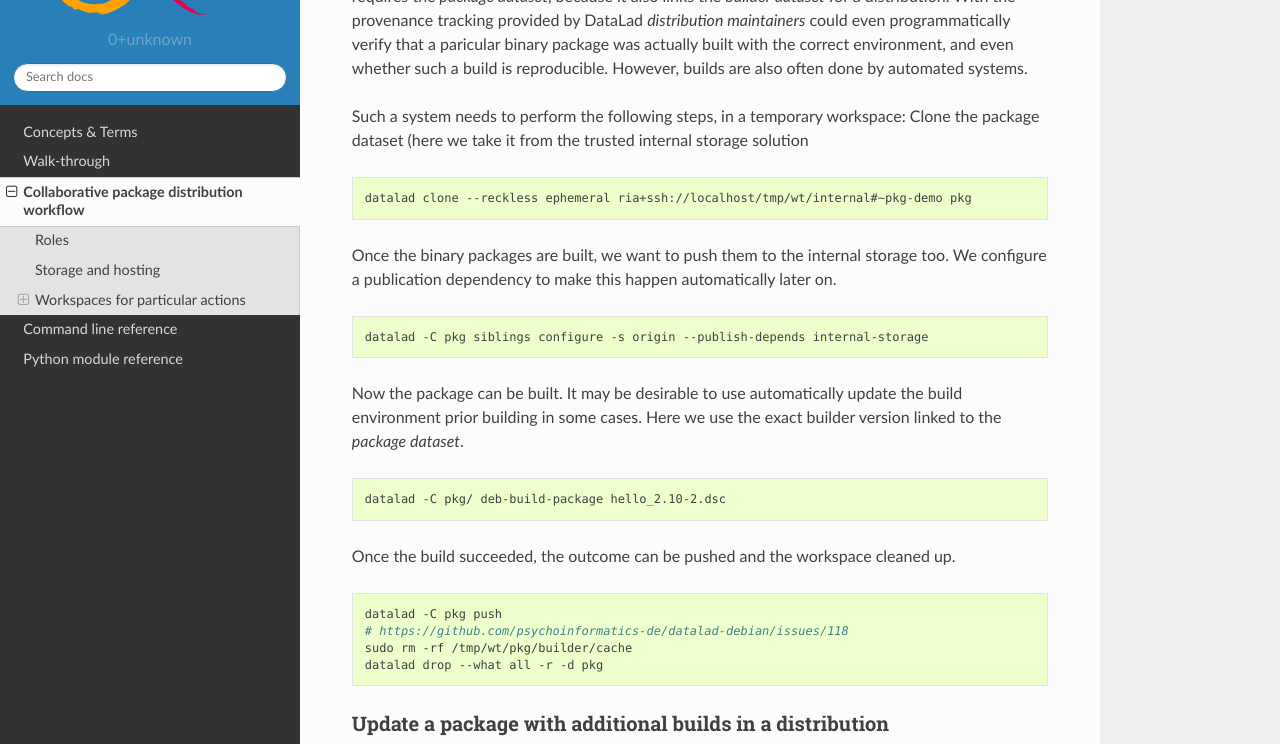
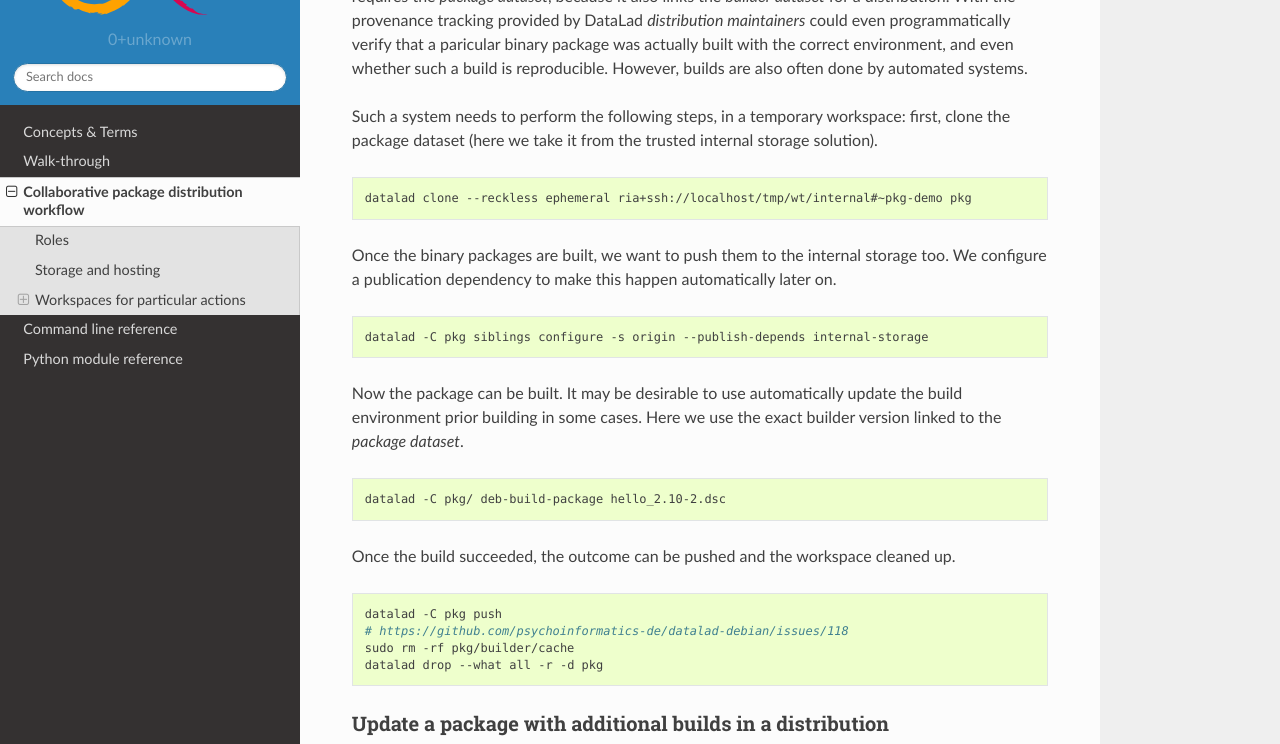
Before and after one commit to psychoinformatics-de/datalad-debian, a Sphinx documentation site: the page built from docs/source/walkthrough_collab.rst, in a window 1280 px wide and 1400 px high, scrolled down 6486 px. Shown: the part 151-895 px from the top of the window. Built offline with Sphinx 7.4.7 and the Read the Docs theme 2.0.0, drawn with Linux system fonts in a browser that asks for light colours; pages that are not in the unit, such as notebooks, are missing from menus.

Commit message:
Update walkthrough_collab.rst
Fix a path in a code block - what needs to be removed is part of the temporary workspace, not in "/tmp".
Fix missing parenthesis in a text pargraph.

```diff
--- a/docs/source/walkthrough_collab.rst
+++ b/docs/source/walkthrough_collab.rst
@@ -383,8 +383,8 @@ even whether such a build is reproducible. However, builds are also often done
 by automated systems.
 
 Such a system needs to perform the following steps, in a temporary workspace:
-Clone the package dataset (here we take it from the trusted internal storage
-solution
+first, clone the package dataset (here we take it from the trusted internal
+storage solution).
 
 .. code-block:: bash
 
@@ -412,7 +412,7 @@ Once the build succeeded, the outcome can be pushed and the workspace cleaned up
 
    datalad -C pkg push
    # https://github.com/psychoinformatics-de/datalad-debian/issues/118
-   sudo rm -rf /tmp/wt/pkg/builder/cache
+   sudo rm -rf pkg/builder/cache
    datalad drop --what all -r -d pkg
 
 
```
